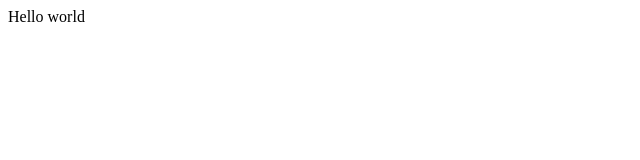
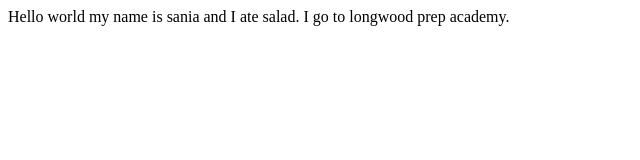
Before and after one commit to iamsaniabnyc/RundownMeaslyParentheses, a plain HTML site: page index.html in a window 1280 px wide. Shown: the whole page, without its empty margins (0-640 px from the left). Drawn offline with Linux system fonts and the light colour scheme.

Commit message:
I edited a new change.

```diff
--- a/index.html
+++ b/index.html
@@ -9,7 +9,7 @@
 </head>
 
 <body>
-  Hello world
+  Hello world my name is sania and I ate salad. I go to longwood prep academy.
   <script src="script.js"></script>
 </body>
 
```
